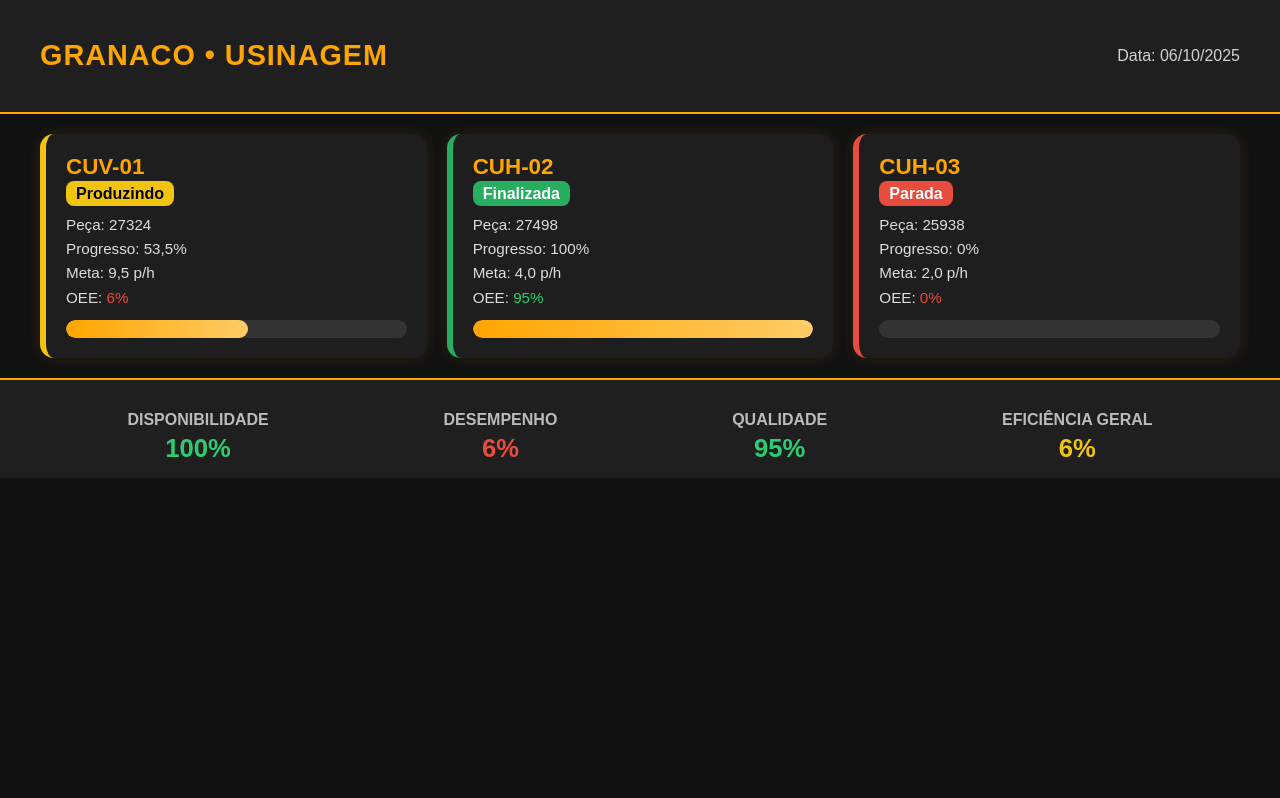
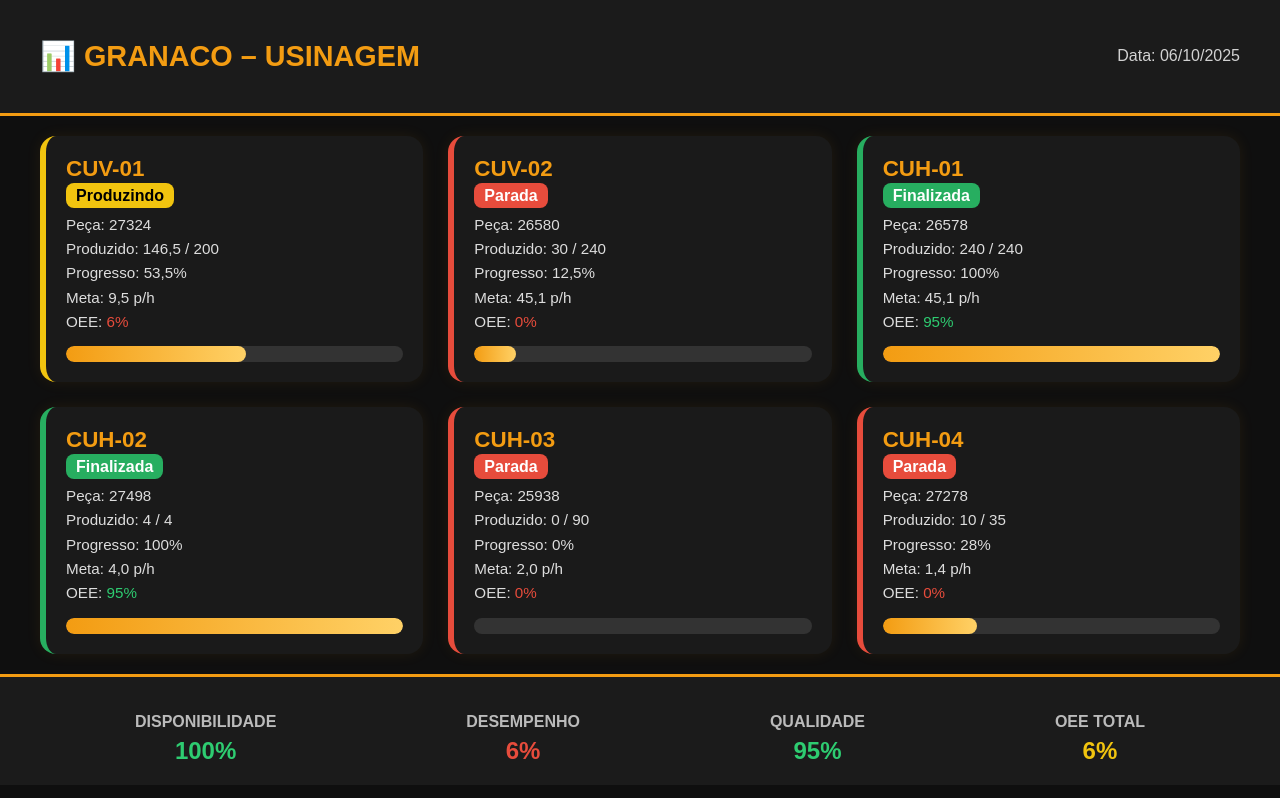
Before and after one commit to pcp22884/TV-USINAGEM-, a plain HTML site: page index.html in a window 1280 px wide. Drawn offline with Linux system fonts and the light colour scheme.

Commit message:
index.html

```diff
--- a/index.html
+++ b/index.html
@@ -3,7 +3,7 @@
 <head>
   <meta charset="UTF-8" />
   <meta name="viewport" content="width=device-width, initial-scale=1.0" />
-  <title>Painel de Usinagem - Granaco</title>
+  <title>Dashboard Usinagem - Granaco</title>
 
   <style>
     * {
@@ -12,25 +12,25 @@
     }
 
     body {
-      background-color: #121212;
+      background-color: #0f0f0f;
       color: #fff;
       margin: 0;
       padding: 0;
     }
 
     header {
-      background-color: #1f1f1f;
+      background-color: #1b1b1b;
       padding: 20px 40px;
       display: flex;
       align-items: center;
       justify-content: space-between;
-      border-bottom: 2px solid #ffa500;
+      border-bottom: 3px solid #f39c12;
     }
 
     header h1 {
+      color: #f39c12;
       font-size: 1.8rem;
-      color: #ffa500;
-      letter-spacing: 1px;
+      font-weight: 600;
     }
 
     header .data {
@@ -41,17 +41,17 @@
     main {
       padding: 20px 40px;
       display: grid;
-      grid-template-columns: repeat(auto-fit, minmax(340px, 1fr));
-      gap: 20px;
+      grid-template-columns: repeat(auto-fit, minmax(320px, 1fr));
+      gap: 25px;
     }
 
     .card {
-      background-color: #1e1e1e;
-      border-radius: 14px;
+      background-color: #1a1a1a;
+      border-radius: 16px;
       padding: 20px;
-      box-shadow: 0 0 15px rgba(255, 165, 0, 0.1);
-      border-left: 6px solid transparent;
-      transition: all 0.3s ease-in-out;
+      border-left: 6px solid #444;
+      transition: transform 0.3s ease, box-shadow 0.3s ease;
+      box-shadow: 0 0 15px rgba(255, 165, 0, 0.08);
     }
 
     .card:hover {
@@ -61,14 +61,14 @@
 
     .maquina {
       font-size: 1.4rem;
-      font-weight: bold;
-      color: #ffa500;
+      font-weight: 700;
+      color: #f39c12;
       margin-bottom: 5px;
     }
 
     .status {
       font-size: 1rem;
-      margin-bottom: 10px;
+      margin-bottom: 8px;
     }
 
     .status span {
@@ -77,9 +77,9 @@
       border-radius: 8px;
     }
 
-    .status .producao { background-color: #f1c40f; color: #000; }
-    .status .finalizada { background-color: #27ae60; }
-    .status .parada { background-color: #e74c3c; }
+    .producao { background-color: #f1c40f; color: #000; }
+    .finalizada { background-color: #27ae60; color: #fff; }
+    .parada { background-color: #e74c3c; color: #fff; }
 
     .info {
       font-size: 0.95rem;
@@ -88,28 +88,28 @@
     }
 
     .progresso-container {
-      margin-top: 10px;
+      margin-top: 12px;
       background: #333;
       border-radius: 10px;
-      height: 18px;
+      height: 16px;
       overflow: hidden;
     }
 
     .progresso-barra {
       height: 100%;
       border-radius: 10px;
-      background: linear-gradient(90deg, #ffa500, #ffcc66);
+      background: linear-gradient(90deg, #f39c12, #ffd166);
       width: 0%;
-      transition: width 1.2s ease-in-out;
+      transition: width 1s ease-in-out;
     }
 
-    .indicadores {
-      background-color: #1f1f1f;
-      padding: 15px 40px;
+    footer {
+      background-color: #1b1b1b;
+      padding: 20px 40px;
+      border-top: 3px solid #f39c12;
       display: flex;
       justify-content: space-around;
       align-items: center;
-      border-top: 2px solid #ffa500;
     }
 
     .indicador {
@@ -117,13 +117,13 @@
     }
 
     .indicador h3 {
+      color: #bbb;
+      margin-bottom: 6px;
       font-size: 1rem;
-      color: #bbb;
-      margin-bottom: 5px;
     }
 
     .indicador span {
-      font-size: 1.6rem;
+      font-size: 1.5rem;
       font-weight: bold;
     }
 
@@ -132,21 +132,22 @@
     .amarelo { color: #f1c40f; }
   </style>
 </head>
-
 <body>
   <header>
-    <h1>GRANACO • USINAGEM</h1>
+    <h1>📊 GRANACO – USINAGEM</h1>
     <div class="data">Data: 06/10/2025</div>
   </header>
 
   <main>
+    <!-- CUV-01 -->
     <div class="card" style="border-left-color:#f1c40f;">
       <div class="maquina">CUV-01</div>
       <div class="status"><span class="producao">Produzindo</span></div>
       <div class="info">
-        Peça: 27324<br />
-        Progresso: 53,5%<br />
-        Meta: 9,5 p/h<br />
+        Peça: 27324<br>
+        Produzido: 146,5 / 200<br>
+        Progresso: 53,5%<br>
+        Meta: 9,5 p/h<br>
         OEE: <span class="vermelho">6%</span>
       </div>
       <div class="progresso-container">
@@ -154,13 +155,31 @@
       </div>
     </div>
 
+    <!-- CUV-02 -->
+    <div class="card" style="border-left-color:#e74c3c;">
+      <div class="maquina">CUV-02</div>
+      <div class="status"><span class="parada">Parada</span></div>
+      <div class="info">
+        Peça: 26580<br>
+        Produzido: 30 / 240<br>
+        Progresso: 12,5%<br>
+        Meta: 45,1 p/h<br>
+        OEE: <span class="vermelho">0%</span>
+      </div>
+      <div class="progresso-container">
+        <div class="progresso-barra" style="width:12.5%;"></div>
+      </div>
+    </div>
+
+    <!-- CUH-01 -->
     <div class="card" style="border-left-color:#27ae60;">
-      <div class="maquina">CUH-02</div>
+      <div class="maquina">CUH-01</div>
       <div class="status"><span class="finalizada">Finalizada</span></div>
       <div class="info">
-        Peça: 27498<br />
-        Progresso: 100%<br />
-        Meta: 4,0 p/h<br />
+        Peça: 26578<br>
+        Produzido: 240 / 240<br>
+        Progresso: 100%<br>
+        Meta: 45,1 p/h<br>
         OEE: <span class="verde">95%</span>
       </div>
       <div class="progresso-container">
@@ -168,22 +187,56 @@
       </div>
     </div>
 
+    <!-- CUH-02 -->
+    <div class="card" style="border-left-color:#27ae60;">
+      <div class="maquina">CUH-02</div>
+      <div class="status"><span class="finalizada">Finalizada</span></div>
+      <div class="info">
+        Peça: 27498<br>
+        Produzido: 4 / 4<br>
+        Progresso: 100%<br>
+        Meta: 4,0 p/h<br>
+        OEE: <span class="verde">95%</span>
+      </div>
+      <div class="progresso-container">
+        <div class="progresso-barra" style="width:100%;"></div>
+      </div>
+    </div>
+
+    <!-- CUH-03 -->
     <div class="card" style="border-left-color:#e74c3c;">
       <div class="maquina">CUH-03</div>
       <div class="status"><span class="parada">Parada</span></div>
       <div class="info">
-        Peça: 25938<br />
-        Progresso: 0%<br />
-        Meta: 2,0 p/h<br />
+        Peça: 25938<br>
+        Produzido: 0 / 90<br>
+        Progresso: 0%<br>
+        Meta: 2,0 p/h<br>
         OEE: <span class="vermelho">0%</span>
       </div>
       <div class="progresso-container">
         <div class="progresso-barra" style="width:0%;"></div>
       </div>
     </div>
+
+    <!-- CUH-04 -->
+    <div class="card" style="border-left-color:#e74c3c;">
+      <div class="maquina">CUH-04</div>
+      <div class="status"><span class="parada">Parada</span></div>
+      <div class="info">
+        Peça: 27278<br>
+        Produzido: 10 / 35<br>
+        Progresso: 28%<br>
+        Meta: 1,4 p/h<br>
+        OEE: <span class="vermelho">0%</span>
+      </div>
+      <div class="progresso-container">
+        <div class="progresso-barra" style="width:28%;"></div>
+      </div>
+    </div>
   </main>
 
-  <footer class="indicadores">
+  <footer>
     <div class="indicador">
       <h3>DISPONIBILIDADE</h3>
       <span class="verde">100%</span>
@@ -197,9 +250,11 @@
       <span class="verde">95%</span>
     </div>
     <div class="indicador">
-      <h3>EFICIÊNCIA GERAL</h3>
+      <h3>OEE TOTAL</h3>
       <span class="amarelo">6%</span>
     </div>
   </footer>
 </body>
 </html>
+
+</html>
```
